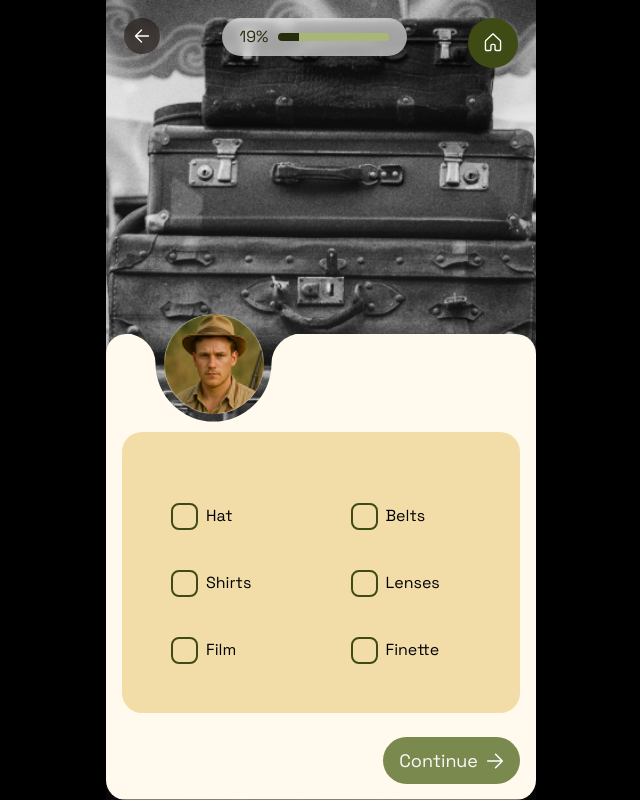
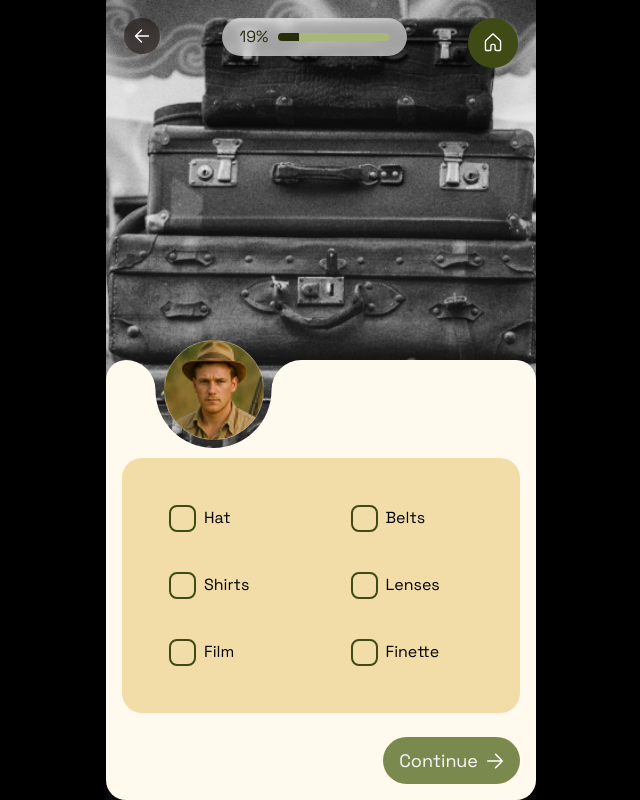
Before and after one commit to Flex-Wrap/nhm-app, a React (Vite) app: page /nhm-app/safariPages/checkbox in a window 1280 px wide. Shown: the whole page, without its empty margins (319-959 px from the left). Built offline with nearby package versions, Linux system fonts and the light colour scheme; a web font is replaced by a local one.

Commit message:
ok audio works

```diff
--- a/src/components/ChecboxesContainer.tsx
+++ b/src/components/ChecboxesContainer.tsx
@@ -31,14 +31,12 @@ export default function CheckboxesContainer({
   };
 
   return (
-    <TextBox text="" style={{ padding: "49px", marginTop: "80px"}}>
-      <div className="checkboxes-container">
+    <div className="checkboxes-container">
       {buttons.map((btn) => (
         <div key={btn.id} onClick={() => handleClick(btn)}>
           <Checkbox label={btn.label} checked={!!checkedItems[btn.id]} />
         </div>
       ))}
-      </div>
-    </TextBox>
+    </div>
   );
 }
--- a/src/components/CheckboxesContainer.css
+++ b/src/components/CheckboxesContainer.css
@@ -7,4 +7,7 @@
   align-items: center;
   border-radius: 20px;
   width: 100%;
+
+  padding: 47px;
+  margin-top: 80px;
 }
```
